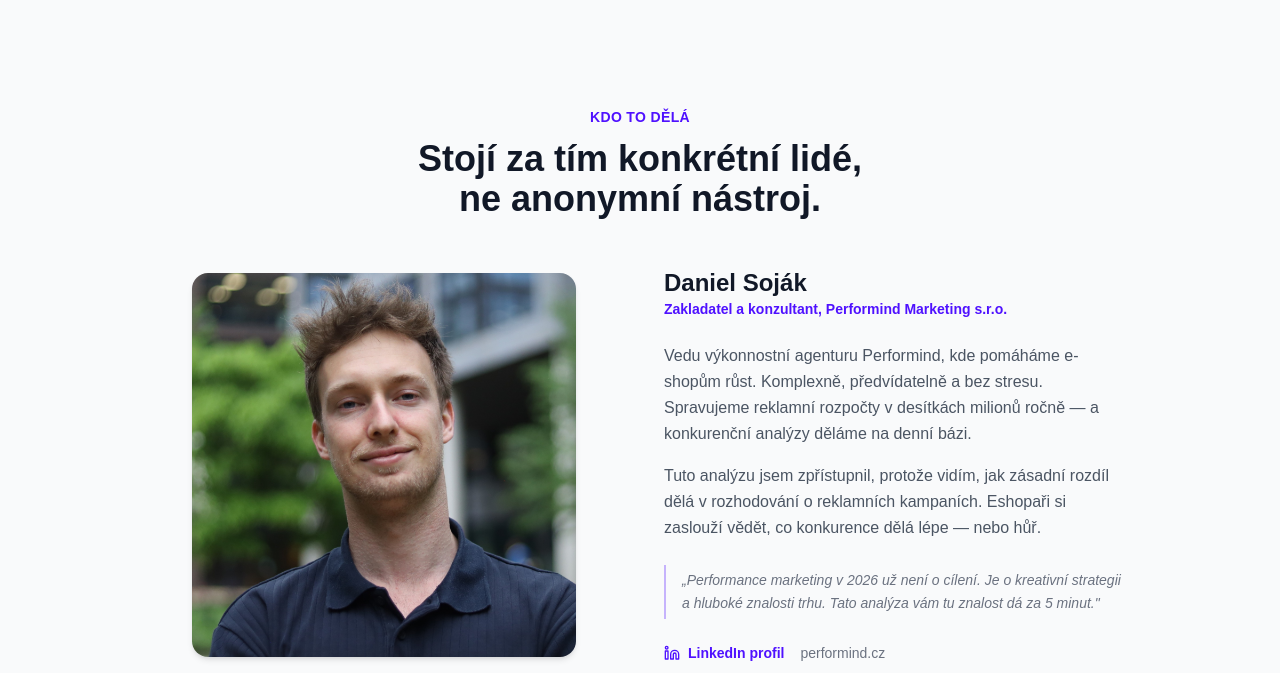
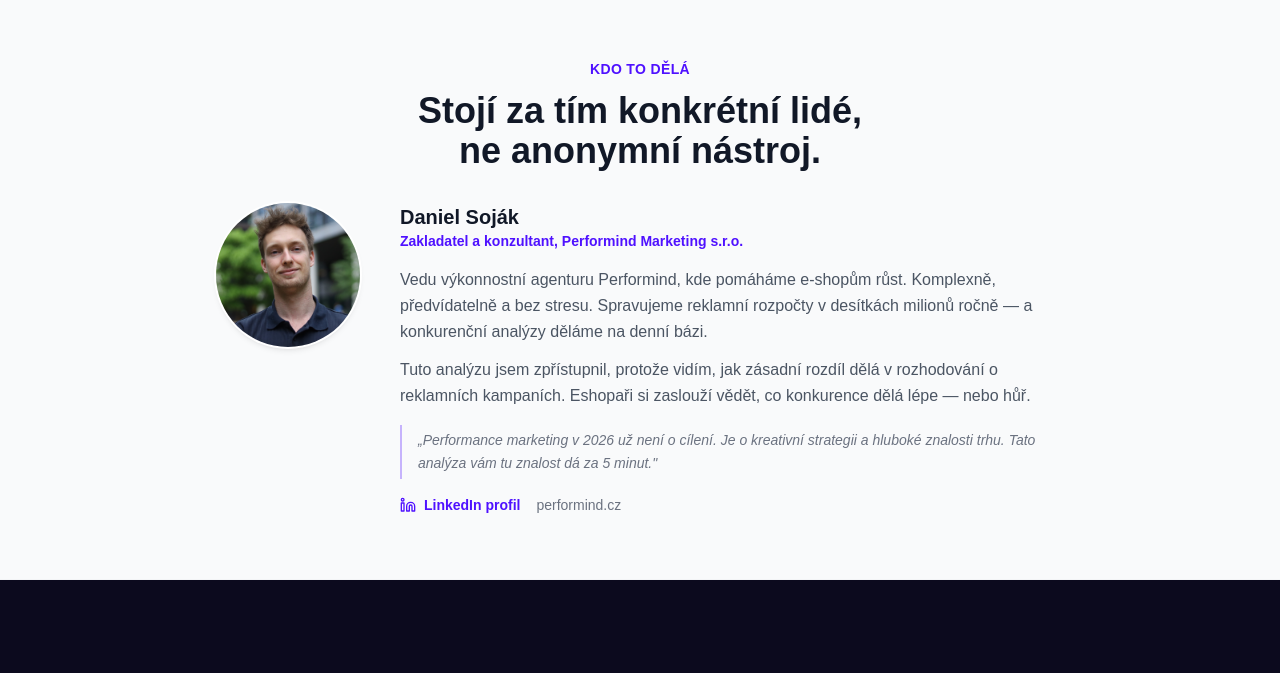
Before and after one commit to danielsojak-wq/lead-magnet, a React (Vite) app: page / in a window 1280 px wide. Shown: the part 3087-3760 px from the top of the page. Built offline with nearby package versions, Linux system fonts and the light colour scheme; the HTML template or start-up script is replaced by a standard one.

Commit message:
style(landing): AuthorBio - circular photo, compact section spacing

```diff
--- a/src/components/landing/AuthorBio.tsx
+++ b/src/components/landing/AuthorBio.tsx
@@ -11,9 +11,9 @@ export function AuthorBio() {
   };
 
   return (
-    <section className="py-20 sm:py-28 bg-gray-50 border-y border-gray-100">
-      <div className="max-w-5xl mx-auto px-4 sm:px-6">
-        <div className="text-center mb-12">
+    <section className="py-12 sm:py-16 bg-gray-50 border-y border-gray-100">
+      <div className="max-w-4xl mx-auto px-4 sm:px-6">
+        <div className="text-center mb-8">
           <p className="text-[#4f11ff] text-sm font-semibold tracking-wide uppercase mb-3">KDO TO DĚLÁ</p>
           <h2 className="font-[family-name:var(--font-heading)] text-3xl sm:text-4xl font-bold text-gray-900">
             Stojí za tím konkrétní lidé,
@@ -22,34 +22,34 @@ export function AuthorBio() {
           </h2>
         </div>
 
-        <div className="grid md:grid-cols-2 gap-12 items-center">
+        <div className="grid md:grid-cols-[auto_1fr] gap-10 items-start">
           {/* Photo */}
-          <div className="flex justify-center">
+          <div className="flex justify-center md:justify-start">
             <img
               src="/daniel-sojak.jpg"
               alt="Daniel Soják, Zakladatel a konzultant, Performind Marketing s.r.o."
-              className="w-full max-w-sm rounded-2xl object-cover aspect-square shadow-md"
+              className="w-36 h-36 rounded-full object-cover shadow-md ring-2 ring-white"
             />
           </div>
 
           {/* Bio */}
           <div>
-            <h3 className="font-[family-name:var(--font-heading)] text-2xl font-bold text-gray-900">Daniel Soják</h3>
-            <p className="text-[#4f11ff] text-sm font-semibold mb-6">Zakladatel a konzultant, Performind Marketing s.r.o.</p>
+            <h3 className="font-[family-name:var(--font-heading)] text-xl font-bold text-gray-900">Daniel Soják</h3>
+            <p className="text-[#4f11ff] text-sm font-semibold mb-4">Zakladatel a konzultant, Performind Marketing s.r.o.</p>
 
-            <p className="text-gray-600 leading-relaxed mb-4">
+            <p className="text-gray-600 leading-relaxed mb-3">
               Vedu výkonnostní agenturu Performind, kde pomáháme e-shopům růst. Komplexně, předvídatelně
               a bez stresu. Spravujeme reklamní rozpočty v desítkách milionů ročně — a konkurenční
               analýzy děláme na denní bázi.
             </p>
 
-            <p className="text-gray-600 leading-relaxed mb-6">
+            <p className="text-gray-600 leading-relaxed mb-4">
               Tuto analýzu jsem zpřístupnil, protože vidím, jak zásadní rozdíl dělá v rozhodování
               o reklamních kampaních. Eshopaři si zaslouží vědět, co konkurence dělá lépe —
               nebo hůř.
             </p>
 
-            <blockquote className="border-l-2 border-[#4f11ff]/30 pl-4 py-1 mb-6">
+            <blockquote className="border-l-2 border-[#4f11ff]/30 pl-4 py-1 mb-4">
               <p className="text-gray-500 italic text-sm leading-relaxed">
                 „Performance marketing v 2026 už není o cílení. Je o kreativní strategii
                 a hluboké znalosti trhu. Tato analýza vám tu znalost dá za 5 minut."
```
